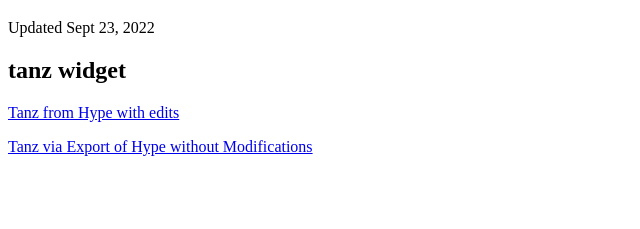
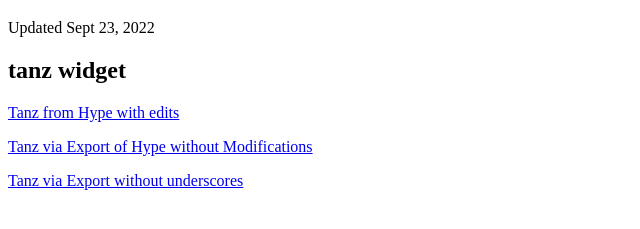
Before and after one commit to brian-moore-unl-edu/brian-moore-unl-edu.github.io, a plain HTML site: page index.html in a window 1280 px wide. Shown: the part 61-290 px from the top of the page, without its empty margins (0-640 px from the left). Drawn offline with Linux system fonts and the light colour scheme.

Commit message:
Update index.html

```diff
--- a/index.html
+++ b/index.html
@@ -10,6 +10,7 @@
     <h2>tanz widget</h2>
     <p> <a href="tanz/tanz.html">Tanz from Hype with edits</a></p>
    <p> <a href="_tanzRegular/_tanzRegular.html">Tanz via Export of Hype without Modifications</a></p>
+    <p><a href="tanzExport/tanzExport.html">Tanz via Export without underscores</a></p>
 
   </body>
 </html>
```
